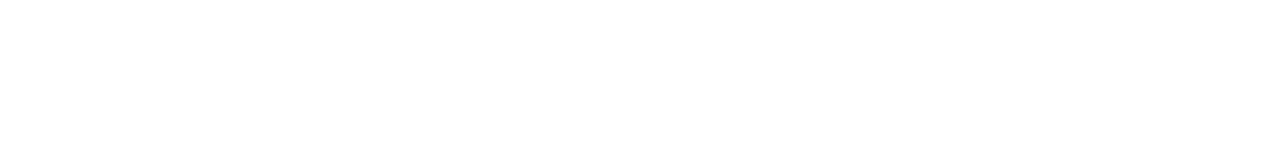
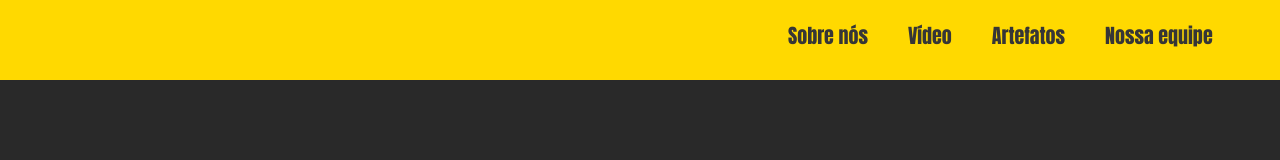
Before and after one commit to HendrickFS/IHC-Project, a plain HTML site: page index.html in a window 1280 px wide. Drawn offline with Linux system fonts and the light colour scheme.

Commit message:
Top Menu added

```diff
--- a/index.html
+++ b/index.html
@@ -1,8 +1,17 @@
 <html>
     <head>
         <title>IHC Project</title>
+        <link rel="stylesheet" href="style.css">
+        <script src="script.js"></script>
     </head>
     <body>
-
+        <div id="Top">
+            <div id="links">
+                <a href="" id="anchor">Sobre nós</a>
+                <a href="" id="anchor">Vídeo</a>
+                <a href="" id="anchor">Artefatos</a>
+                <a href="" id="anchor">Nossa equipe</a>
+            </div>
+        </div>
     </body>
 </html>
--- a/style.css
+++ b/style.css
@@ -0,0 +1,28 @@
+body{
+    background-color: rgb(41, 41, 41);
+}
+#top{
+    background-color: rgb(255, 217, 0);
+    width: 100%;
+    height: 10%;
+    display: flex;
+    position: absolute;
+    top: 0px;
+    left: 0px;
+}
+#links{
+    position: relative;
+    left: 60%;
+    display: flex;
+}
+#anchor{
+    color: rgb(54, 54, 54);
+    font-size: 20px;
+    margin: 20px;
+    text-decoration: none;
+    font-family: Impact, Haettenschweiler, 'Arial Narrow Bold', sans-serif;
+}
+#anchor:hover{
+    scale: 1.2;
+    color: white;
+}
```
